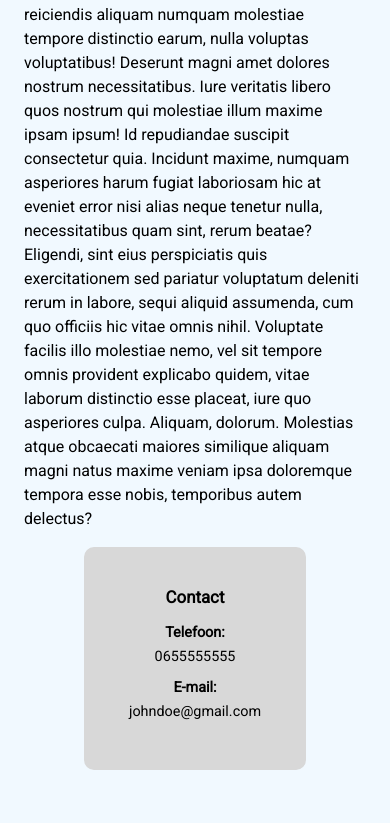
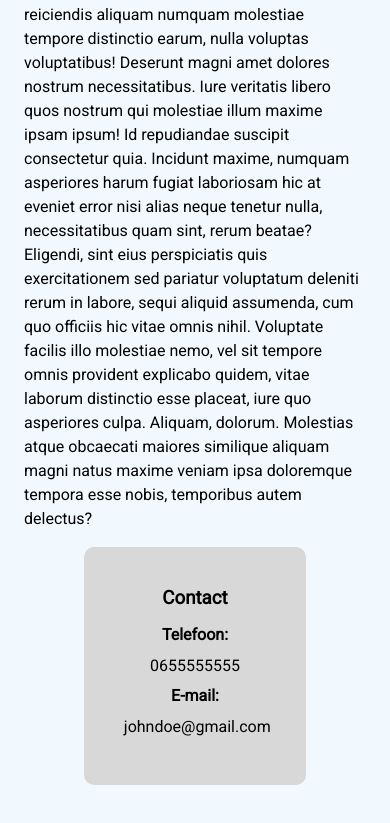
Before and after one commit to TimEvers1991/ROBA-Reiniging, a plain HTML site: page over_roba.html in a window 390 px wide. Shown: the part 854-1677 px from the top of the page. Drawn offline with Linux system fonts and the light colour scheme.

Commit message:
Add files via upload

```diff
--- a/css/mobile.css
+++ b/css/mobile.css
@@ -70,12 +70,12 @@
   #home-contact .container-contact {
     width: 65%;
     margin: 0 0 2rem 0;
-    font-size: 0.9rem;
+    font-size: 1rem;
   }
   #over-roba-contact .container-contact {
     width: 65%;
     margin: 0 0 2rem 0;
-    font-size: 0.9rem;
+    font-size: 1rem;
   }
 
   /* Footer */
--- a/over_roba.html
+++ b/over_roba.html
@@ -117,10 +117,12 @@
         <div class="flex-container-contact">
         <div class="container-contact">
           <h1 class="text-center">Contact</h1>
-          <p> <span>Telefoon:</span> 0655555555</p>
-           <p> <span>E-mail:</span> johndoe@gmail.com
-          </p>
+          <p> <span>Telefoon:</span></p>
+          <p>0655555555</p>
+           <p> <span>E-mail:</span></p>
+           <p>johndoe@gmail.com</p>
         </div>
+      </div>
       </div>
       </div>
     </section>
```
Also changed, not shown: index.html (+4 -3 lines).
